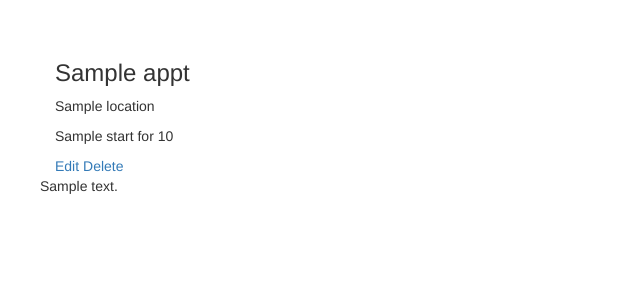
After one commit to va1ery/flask-web, a Python web app: template sched/templates/appointment/detail.html in a window 1280 px wide. The commit adds this page. Shown: the top 300 px of the page, without its empty margins (0-640 px from the left). Run offline with Jinja, Linux system fonts and the light colour scheme; the template is opened without the code that fills it: most values are stand-ins (such as "Sample title", 1, 10 or a date in 2020); some libraries are stand-ins or nearby versions.

Commit message:
Modificación Detail
Muestra información de la cita.

```diff
--- a/sched/templates/appointment/common.html
+++ b/sched/templates/appointment/common.html
@@ -10,3 +10,41 @@
 </div>
 </div>
 {% endmacro %}
+
+{% macro detail(appt, link_title=false, show_edit=true, show_description=true) %}
+<div class="appointment-detail">
+  {% if link_title %}
+    <h3>
+      <a href="{{ url_for('appointment_detail', appointment_id=appt.id) }}"> {{ appt.title }}</a>
+    </h3>
+  {% else %}
+    <h3>{{ appt.title }}</h3>
+  {% endif %}
+
+  {% if appt.location %}
+    <p><i class="icon-home"></i> {{ appt.location }}</p>
+  {% endif %}
+  {% if appt.allday %}
+           <p><i class="icon-calendar"></i> {{ appt.start}}</p>
+  {% else %}
+           <p><i class="icon-calendar"></i> {{ appt.start}}
+             for {{ appt.duration }}</p>
+  {% endif %}
+
+  {% if show_edit %}
+        <div class="edit-controls">
+        <i class="icon-pencil"></i>
+        <a href="{{ url_for('appointment_edit', appointment_id=appt.id) }}">Edit</a>
+        <span class="inline-pad"></span>
+        <i class="icon-trash"></i>
+        <a class="appointment-delete-link" href="#" data-delete-url="{{ url_for('appointment_delete', appointment_id=appt.id) }}">Delete</a>
+         </div>
+  {% endif %}
+
+  {% if show_description and appt.description %}
+      <div class="row">
+        <p class="span5">{{ appt.description }}</p>
+      </div>
+   {% endif %}
+</div>
+{% endmacro %}
--- /dev/null
+++ b/sched/templates/appointment/detail.html
@@ -0,0 +1,14 @@
+{% extends 'base.html' %}
+{% from 'appointment/common.html' import detail %}
+
+{% block title %}
+{{ appt.title }}
+{% endblock title %}
+
+{% block main %}
+   <div class="row">
+     <div class="span12">
+       {{ detail(appt) }}
+     </div>
+   </div>
+{% endblock main %}
```
Also changed, not shown: sched/app.py (+6 -3 lines), sched/sched.db, 2 other files.
